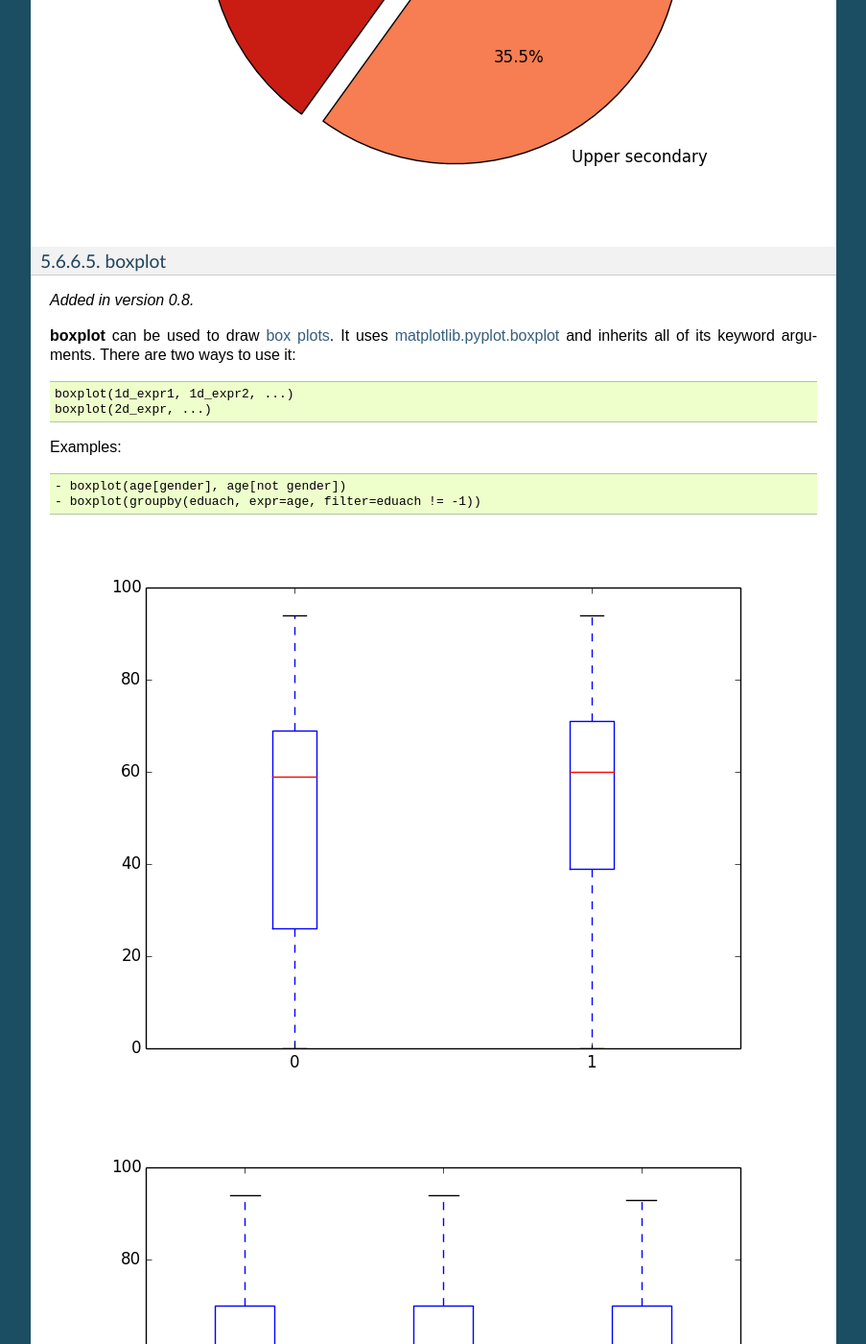
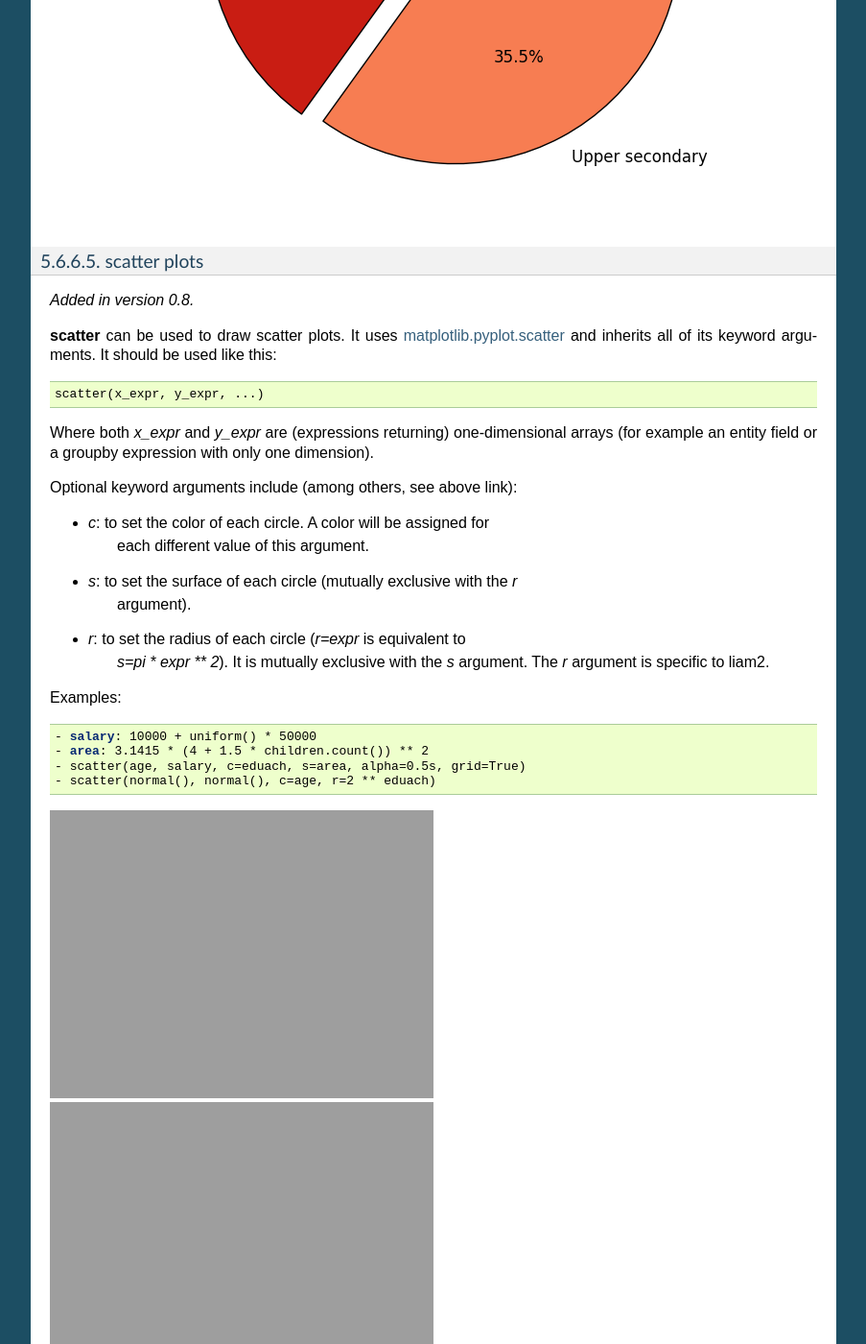
Before and after one commit to liam2/liam2, a Sphinx documentation site: the page built from doc/usersguide/source/processes.rst, in a window 1280 px wide and 1400 px high, scrolled down 34790 px. Shown: the whole window at 96% size, without its empty margins (198-1101 px from the left). Built offline with Sphinx 7.4.7, drawn with Linux system fonts in a browser that asks for light colours; formulas are drawn with MathJax 3; some of the changed text lies outside the part shown.

Commit message:
implement scatter charts

```diff
--- a/doc/usersguide/source/processes.rst
+++ b/doc/usersguide/source/processes.rst
@@ -1805,6 +1805,44 @@ dimension). Examples: ::
 .. image:: /charts/pie1.*
 .. image:: /charts/pie2.*
 
+.. index:: scatter, scatter plots
+
+scatter plots
+~~~~~~~~~~~~~
+
+.. versionadded:: 0.8
+
+**scatter** can be used to draw scatter plots. It uses
+`matplotlib.pyplot.scatter
+<http://matplotlib.org/api/pyplot_api.html#matplotlib.pyplot.scatter>`_ and
+inherits all of its keyword arguments. It should be used like this: ::
+
+    scatter(x_expr, y_expr, ...)
+
+Where both *x_expr* and *y_expr* are (expressions returning) one-dimensional
+arrays (for example an entity field or a groupby expression with only one
+dimension).
+
+Optional keyword arguments include (among others, see above link):
+
+* *c*: to set the color of each circle. A color will be assigned for
+       each different value of this argument.
+* *s*: to set the surface of each circle (mutually exclusive with the *r*
+       argument).
+* *r*: to set the radius of each circle (`r=expr` is equivalent to
+       `s=pi * expr ** 2`). It is mutually exclusive with the *s* argument.
+       The *r* argument is specific to liam2.
+
+Examples: ::
+
+    - salary: 10000 + uniform() * 50000
+    - area: 3.1415 * (4 + 1.5 * children.count()) ** 2
+    - scatter(age, salary, c=eduach, s=area, alpha=0.5s, grid=True)
+    - scatter(normal(), normal(), c=age, r=2 ** eduach)
+
+.. image:: /charts/scatter1.*
+.. image:: /charts/scatter2.*
+
 .. index:: boxplot
 
 boxplot
```
Also changed, not shown: doc/usersguide/source/changes.rst (+5 -4 lines), 3 other files.
